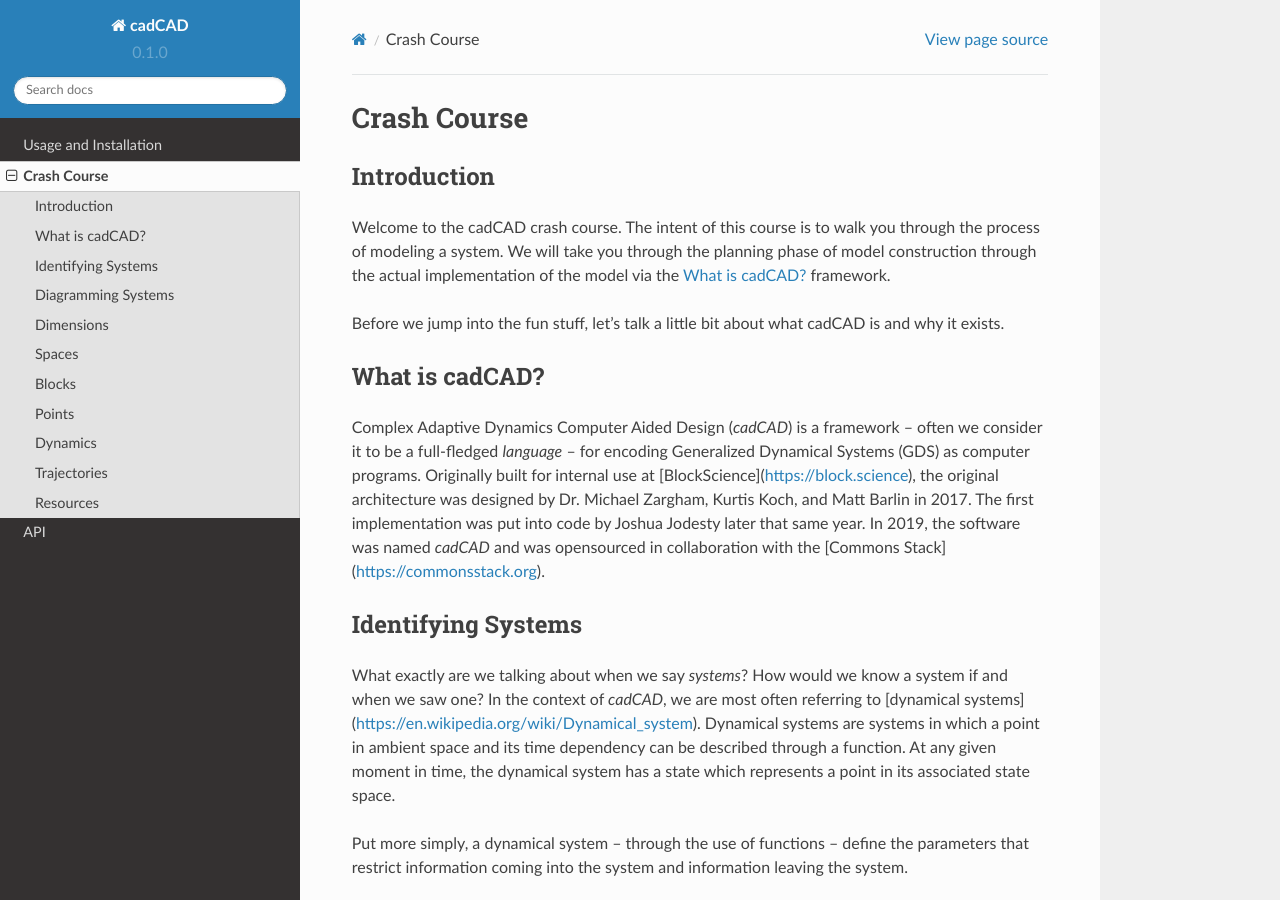
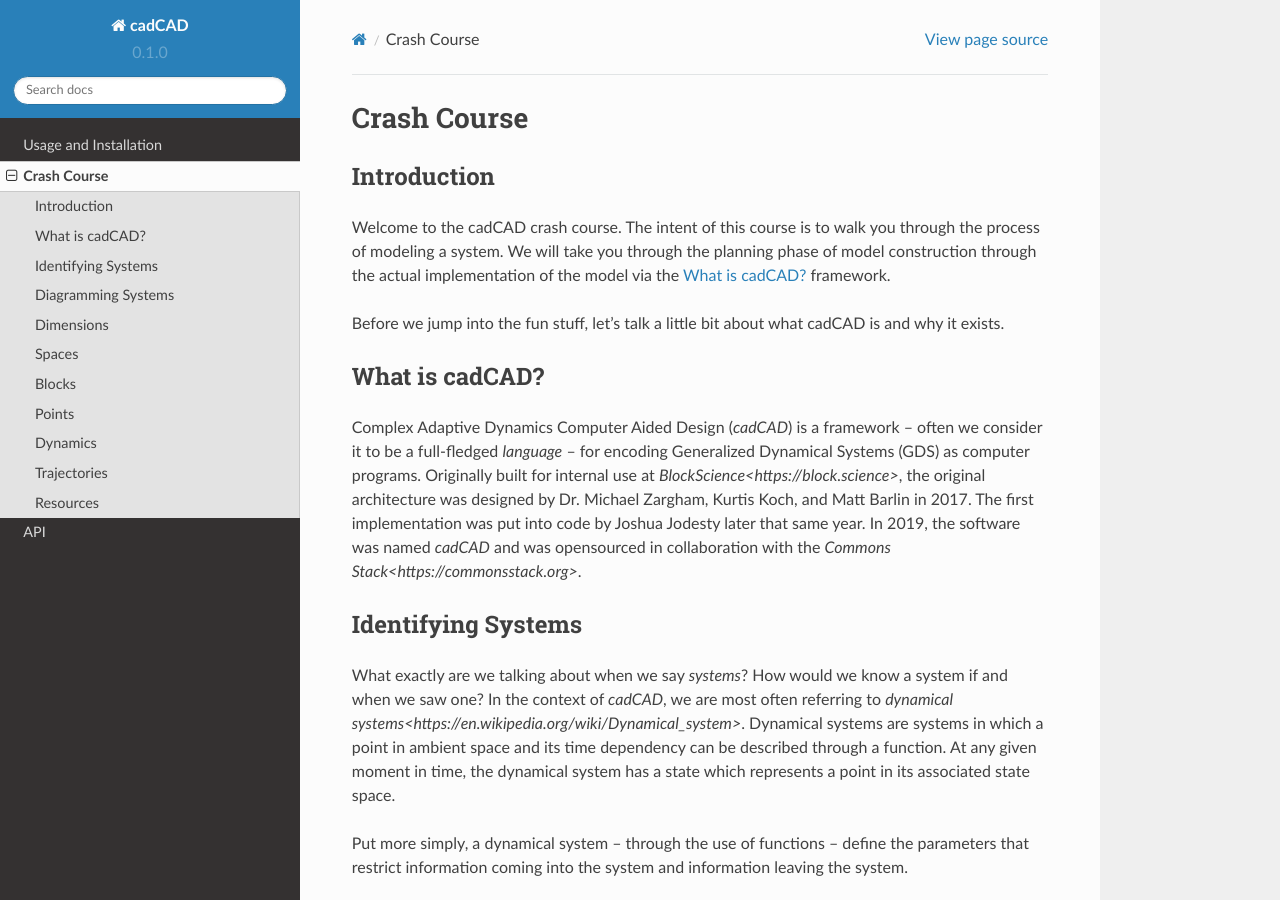
Before and after one commit to cadCAD-org/documentation, a Sphinx documentation site: the page built from docs/source/crashcourse.rst, in a window 1280 px wide and 900 px high. Built offline with Sphinx 7.4.7 and the Read the Docs theme 2.0.0, drawn with Linux system fonts in a browser that asks for light colours; some of the changed text lies outside the part shown.

Commit message:
Formatting fixes

```diff
--- a/docs/source/crashcourse.rst
+++ b/docs/source/crashcourse.rst
@@ -15,14 +15,14 @@
 What is cadCAD?
 ---------------
 
-Complex Adaptive Dynamics Computer Aided Design (*cadCAD*) is a framework -- often we consider it to be a full-fledged *language* -- for encoding Generalized Dynamical Systems (GDS) as computer programs. Originally built for internal use at [BlockScience](https://block.science), the original architecture was designed by Dr. Michael Zargham, Kurtis Koch, and Matt Barlin in 2017. The first implementation was put into code by Joshua Jodesty later that same year. In 2019, the software was named *cadCAD* and was opensourced in collaboration with the [Commons Stack](https://commonsstack.org).
+Complex Adaptive Dynamics Computer Aided Design (*cadCAD*) is a framework -- often we consider it to be a full-fledged *language* -- for encoding Generalized Dynamical Systems (GDS) as computer programs. Originally built for internal use at `BlockScience<https://block.science>`, the original architecture was designed by Dr. Michael Zargham, Kurtis Koch, and Matt Barlin in 2017. The first implementation was put into code by Joshua Jodesty later that same year. In 2019, the software was named *cadCAD* and was opensourced in collaboration with the `Commons Stack<https://commonsstack.org>`.
 
 .. _systems:
 
 Identifying Systems
 -------------------
 
-What exactly are we talking about when we say *systems*? How would we know a system if and when we saw one? In the context of *cadCAD*, we are most often referring to [dynamical systems](https://en.wikipedia.org/wiki/Dynamical_system). Dynamical systems are systems in which a point in ambient space and its time dependency can be described through a function. At any given moment in time, the dynamical system has a state which represents a point in its associated state space.
+What exactly are we talking about when we say *systems*? How would we know a system if and when we saw one? In the context of *cadCAD*, we are most often referring to `dynamical systems<https://en.wikipedia.org/wiki/Dynamical_system>`. Dynamical systems are systems in which a point in ambient space and its time dependency can be described through a function. At any given moment in time, the dynamical system has a state which represents a point in its associated state space.
 
 Put more simply, a dynamical system -- through the use of functions -- define the parameters that restrict information coming into the system and information leaving the system.
 
@@ -95,14 +95,13 @@
     "averageAge": float
   }
 
-And perhaps our block function could be (in pseudo-code and written for clarity of concept):
+And perhaps our block function could be (in Python and written for clarity of concept):
 
-.. code-block::
-  function calculateAverage(point) {
+.. code-block:: Python
+
+  def calculate_average(point):
     average = (point["aliceAge"] + point["bobAge"] + point["charlieAge"]) / 3
     return {"averageAge": average}
-  }
-
 
 In order for our block to do something, we must first create a starting point which can serve as our initial input to the block:
 
```
